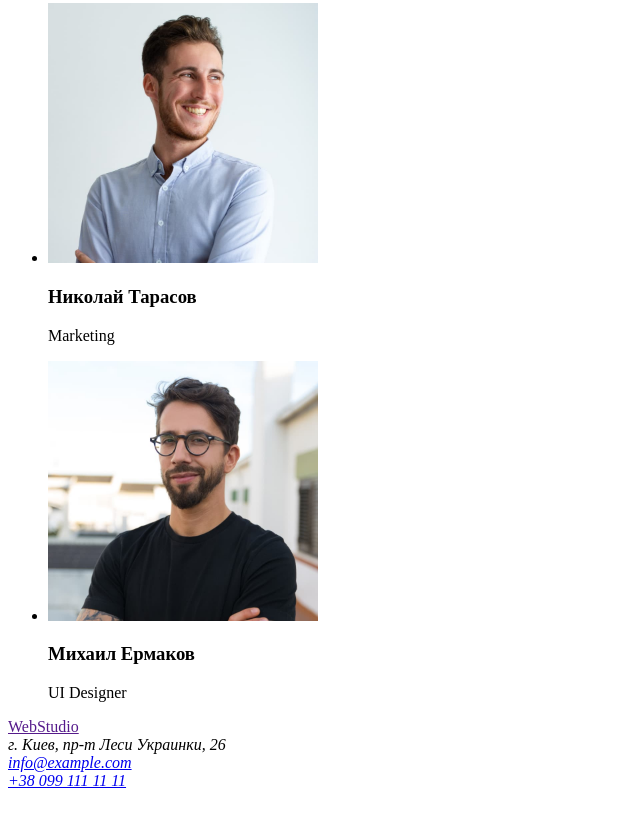
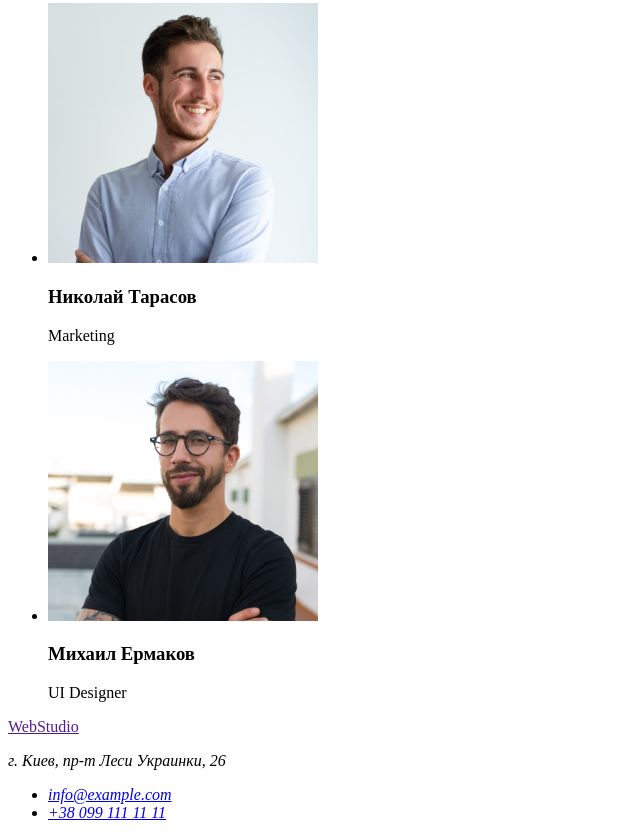
Before and after one commit to InnaLyksa/goit-markup-hw-01, a plain HTML site: page index.html in a window 1280 px wide. Shown: the part 2053-2891 px from the top of the page, without its empty margins (0-640 px from the left). Before the commit the page ends 2851 px from the top, so only its background shows below. Drawn offline with Linux system fonts and the light colour scheme.

Commit message:
Зміна розмітки в футері

```diff
--- a/index.html
+++ b/index.html
@@ -101,10 +101,11 @@
     <footer>
       <a href="" lang="en">WebStudio</a>
       <address>
-        г. Киев, пр-т Леси Украинки, 26 <br />
-        <a href="mailto:info@example.com">info@example.com</a>
-        <br />
-        <a href="tel:+380991111111">+38 099 111 11 11</a>
+        <p>г. Киев, пр-т Леси Украинки, 26</p>
+        <ul>
+          <li><a href="mailto:info@example.com">info@example.com</a></li>
+          <li><a href="tel:+380991111111">+38 099 111 11 11</a></li>
+        </ul>
       </address>
     </footer>
   </body>
```
